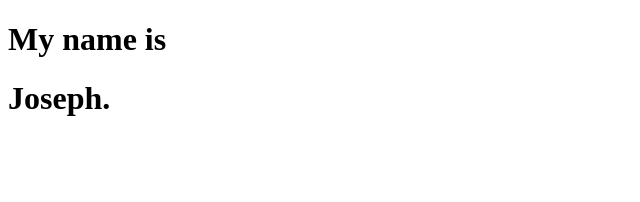
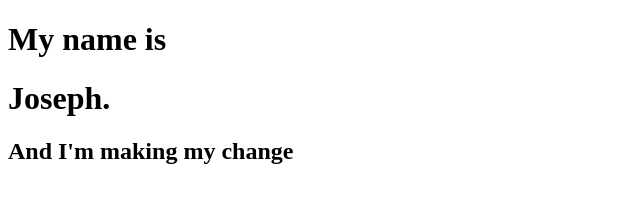
Before and after one commit to JSievers451/CSC2510, a plain HTML site: page index.html in a window 1280 px wide. Shown: the whole page, without its empty margins (0-640 px from the left). Drawn offline with Linux system fonts and the light colour scheme.

Commit message:
Updated Body again

```diff
--- a/index.html
+++ b/index.html
@@ -8,5 +8,6 @@
 <body>
     <h1> My name is</h1>
     <h1> Joseph.</h1>
+    <h2>And I'm making my change</h2>
 </body>
 </html>
```
